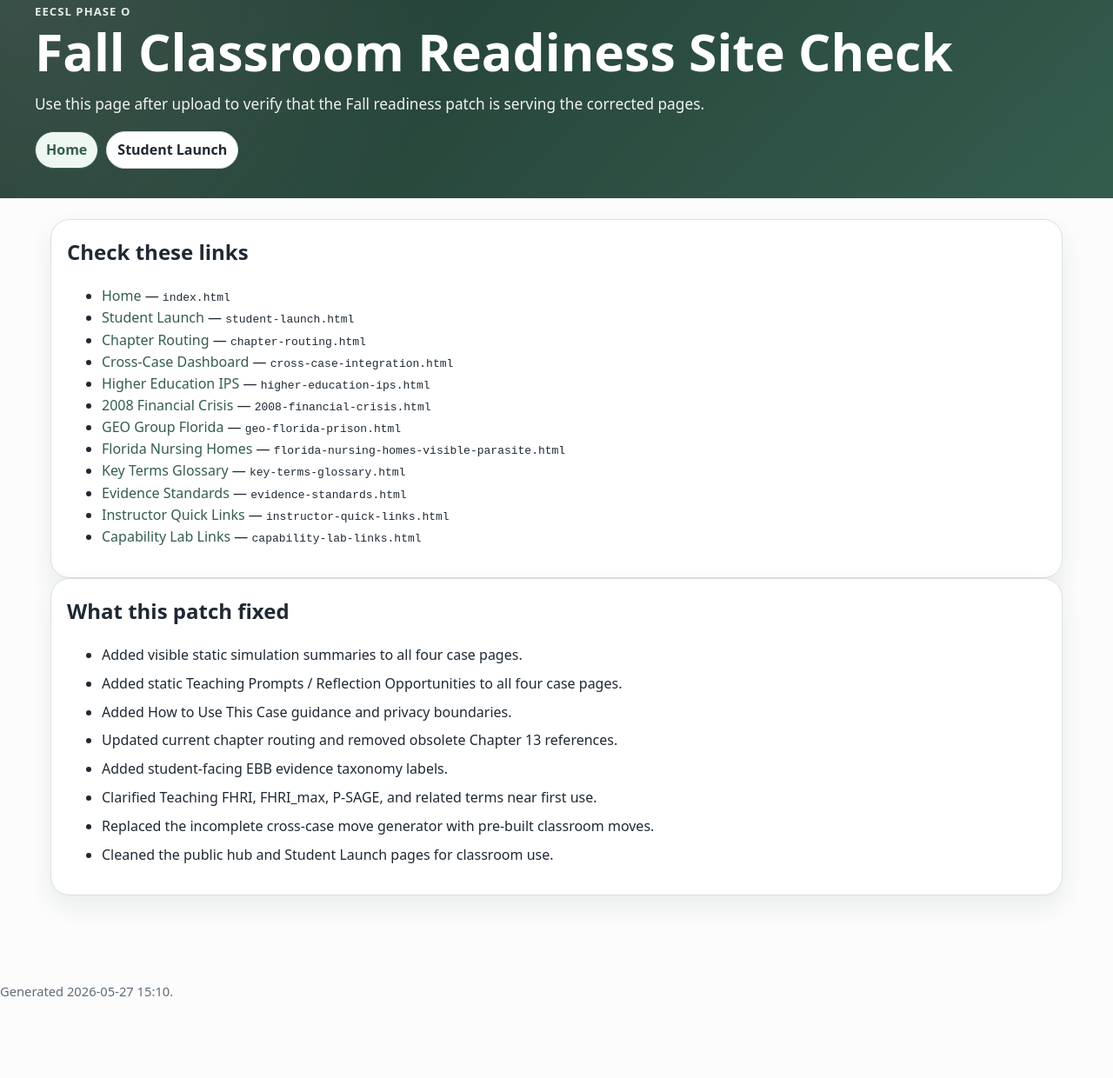
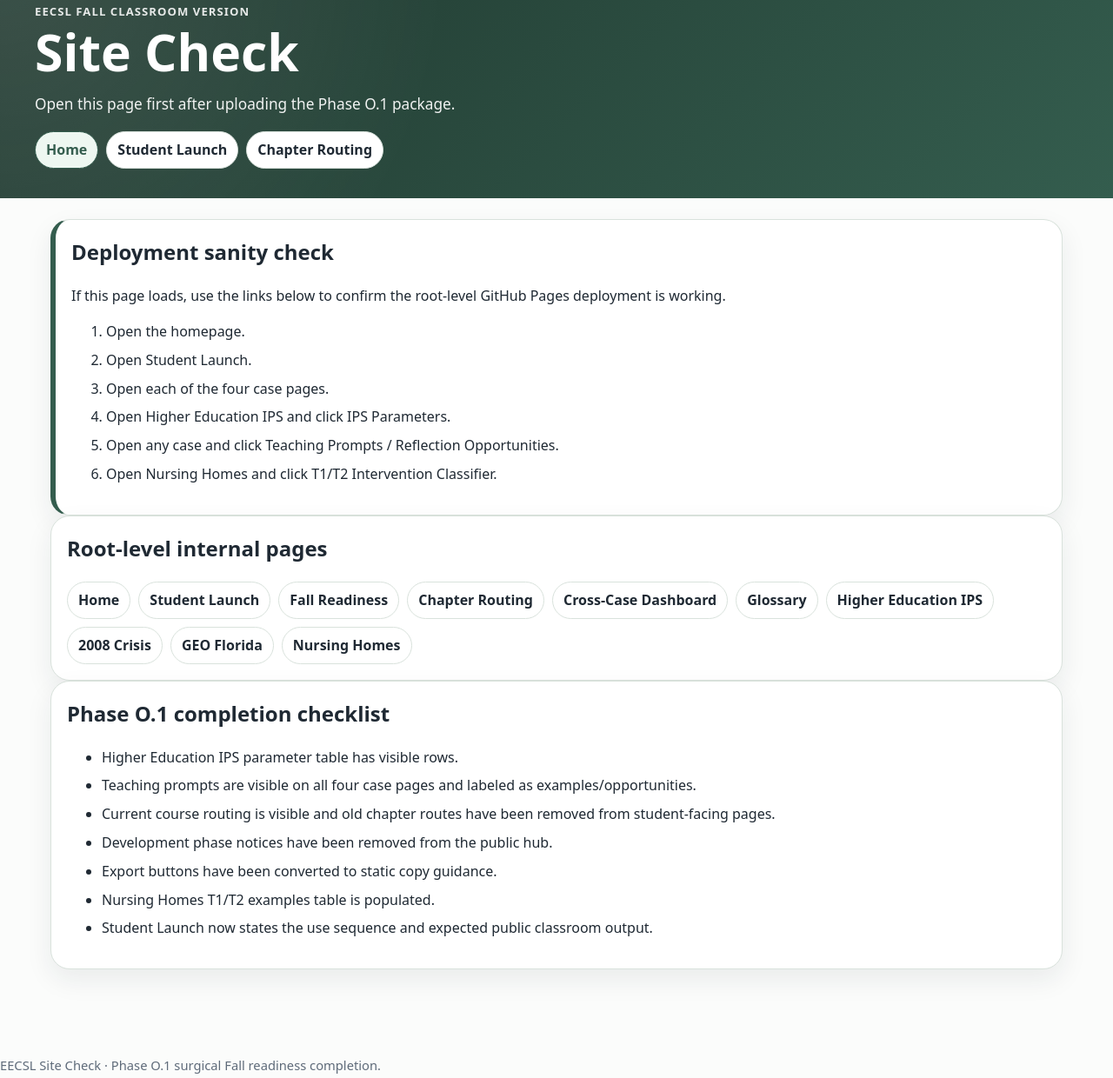
Before and after one commit to rmertzman-tech/empirical-ethics-case-simulation-library, a plain HTML site: page site-check.html in a window 1280 px wide. Shown: the part 39-1279 px from the top of the page at 87% size. Before the commit the page ends 1206 px from the top, so only its background shows below. Drawn offline with Linux system fonts and the light colour scheme.

Commit message:
Add files via upload

```diff
--- a/sample-case.json
+++ b/sample-case.json
@@ -2,5 +2,5 @@
   "slug": "florida-nursing-homes-visible-parasite",
   "title": "Florida Nursing Homes and the Visible Parasite",
   "subtitle": "Public Care, Structural Risk, and National Benchmark Evidence",
-  "phase": "Phase B shell sample"
+  "phase": "Fall classroom shell sample"
 }
--- a/site-check.html
+++ b/site-check.html
@@ -1,31 +1,39 @@
 <!doctype html>
 <html lang="en"><head><meta charset="utf-8"><meta name="viewport" content="width=device-width, initial-scale=1">
-<title>EECSL Phase O Site Check</title><link rel="stylesheet" href="styles.css"></head>
+<title>EECSL Site Check</title><link rel="stylesheet" href="styles.css"></head>
 <body>
-<header><div class="header-inner">
-  <div class="kicker">EECSL Phase O</div>
-  <h1>Fall Classroom Readiness Site Check</h1>
-  <p class="subtitle">Use this page after upload to verify that the Fall readiness patch is serving the corrected pages.</p>
-  <div class="actions"><a class="button primary" href="index.html">Home</a><a class="button" href="student-launch.html">Student Launch</a></div>
-</div></header>
+<header><div class="header-inner"><div class="kicker">EECSL Fall Classroom Version</div><h1>Site Check</h1><p class="subtitle">Open this page first after uploading the Phase O.1 package.</p><div class="actions"><a class="button primary" href="index.html">Home</a><a class="button" href="student-launch.html">Student Launch</a><a class="button" href="chapter-routing.html">Chapter Routing</a></div></div></header>
 <main>
-<section class="card">
-  <h2>Check these links</h2>
-  <ul><li><a href="index.html">Home</a> — <code>index.html</code></li><li><a href="student-launch.html">Student Launch</a> — <code>student-launch.html</code></li><li><a href="chapter-routing.html">Chapter Routing</a> — <code>chapter-routing.html</code></li><li><a href="cross-case-integration.html">Cross-Case Dashboard</a> — <code>cross-case-integration.html</code></li><li><a href="higher-education-ips.html">Higher Education IPS</a> — <code>higher-education-ips.html</code></li><li><a href="2008-financial-crisis.html">2008 Financial Crisis</a> — <code>2008-financial-crisis.html</code></li><li><a href="geo-florida-prison.html">GEO Group Florida</a> — <code>geo-florida-prison.html</code></li><li><a href="florida-nursing-homes-visible-parasite.html">Florida Nursing Homes</a> — <code>florida-nursing-homes-visible-parasite.html</code></li><li><a href="key-terms-glossary.html">Key Terms Glossary</a> — <code>key-terms-glossary.html</code></li><li><a href="evidence-standards.html">Evidence Standards</a> — <code>evidence-standards.html</code></li><li><a href="instructor-quick-links.html">Instructor Quick Links</a> — <code>instructor-quick-links.html</code></li><li><a href="capability-lab-links.html">Capability Lab Links</a> — <code>capability-lab-links.html</code></li></ul>
-</section>
-<section class="card">
-  <h2>What this patch fixed</h2>
-  <ul class="clean-list">
-    <li>Added visible static simulation summaries to all four case pages.</li>
-    <li>Added static Teaching Prompts / Reflection Opportunities to all four case pages.</li>
-    <li>Added How to Use This Case guidance and privacy boundaries.</li>
-    <li>Updated current chapter routing and removed obsolete Chapter 13 references.</li>
-    <li>Added student-facing EBB evidence taxonomy labels.</li>
-    <li>Clarified Teaching FHRI, FHRI_max, P-SAGE, and related terms near first use.</li>
-    <li>Replaced the incomplete cross-case move generator with pre-built classroom moves.</li>
-    <li>Cleaned the public hub and Student Launch pages for classroom use.</li>
-  </ul>
-</section>
-</main>
-<footer><p class="footer-note">Generated 2026-05-27 15:10.</p></footer>
-</body></html>
+<section class="card readiness-card"><h2>Deployment sanity check</h2>
+<p>If this page loads, use the links below to confirm the root-level GitHub Pages deployment is working.</p>
+<ol class="clean-list">
+<li>Open the homepage.</li>
+<li>Open Student Launch.</li>
+<li>Open each of the four case pages.</li>
+<li>Open Higher Education IPS and click IPS Parameters.</li>
+<li>Open any case and click Teaching Prompts / Reflection Opportunities.</li>
+<li>Open Nursing Homes and click T1/T2 Intervention Classifier.</li>
+</ol></section>
+<section class="card"><h2>Root-level internal pages</h2><div class="actions">
+<a class="button" href="index.html">Home</a>
+<a class="button" href="student-launch.html">Student Launch</a>
+<a class="button" href="fall-readiness.html">Fall Readiness</a>
+<a class="button" href="chapter-routing.html">Chapter Routing</a>
+<a class="button" href="cross-case-integration.html">Cross-Case Dashboard</a>
+<a class="button" href="key-terms-glossary.html">Glossary</a>
+<a class="button" href="higher-education-ips.html">Higher Education IPS</a>
+<a class="button" href="2008-financial-crisis.html">2008 Crisis</a>
+<a class="button" href="geo-florida-prison.html">GEO Florida</a>
+<a class="button" href="florida-nursing-homes-visible-parasite.html">Nursing Homes</a>
+</div></section>
+<section class="card"><h2>Phase O.1 completion checklist</h2>
+<ul class="clean-list">
+<li>Higher Education IPS parameter table has visible rows.</li>
+<li>Teaching prompts are visible on all four case pages and labeled as examples/opportunities.</li>
+<li>Current course routing is visible and old chapter routes have been removed from student-facing pages.</li>
+<li>Development phase notices have been removed from the public hub.</li>
+<li>Export buttons have been converted to static copy guidance.</li>
+<li>Nursing Homes T1/T2 examples table is populated.</li>
+<li>Student Launch now states the use sequence and expected public classroom output.</li>
+</ul></section>
+</main><footer><p class="footer-note">EECSL Site Check · Phase O.1 surgical Fall readiness completion.</p></footer></body></html>
--- a/styles.css
+++ b/styles.css
@@ -128,7 +128,7 @@ main{max-width:1200px;margin:0 auto;padding:24px 18px 84px}
 .fall-table td,.fall-table th{vertical-align:top}
 
 
-/* Phase O — Fall Classroom Readiness Patch */
+/* Fall Classroom Readiness Version */
 .readiness-card{border-left:6px solid var(--accent)}
 .terms-box,.static-fallback,.prompt-fallback,.evidence-taxonomy,.privacy-box,.classroom-move{
   background:#fff;
```
Also changed, not shown: phase-o-readiness-report.html (+2 -2 lines), phase-o1-readiness-report.html (added, +16 -0 lines), student-launch.html (+1 -0 lines), 2 other files.
